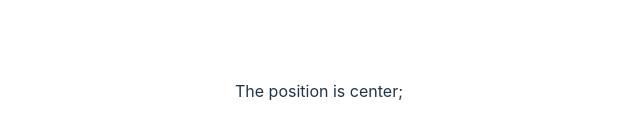
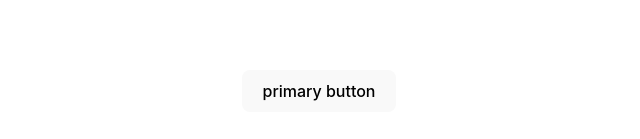
Before and after one commit to Dakshay505/react-typescript, a React (Vite) app: page / in a window 1280 px wide. Shown: the part 309-448 px from the top of the page, without its empty margins (321-961 px from the left). Built offline with nearby package versions, Linux system fonts and the light colour scheme.

Commit message:
using Omit and wrapping html element

```diff
--- a/src/App.tsx
+++ b/src/App.tsx
@@ -22,7 +22,9 @@ import "./App.css";
 // import Profile from "./components/auth/Profile";
 // import List from "./components/generic/List";
 // import RandomNumber from "./components/restriction/RandomNumber";
-import Toast from "./components/templateLiterals/Toast";
+// import Toast from "./components/templateLiterals/Toast";
+
+import Button from "./components/html/Button";
 
 function App() {
   //  const person = {
@@ -39,7 +41,6 @@ function App() {
   //   firstName:"Bruce",
   //   lastName:"Wayne"
   //  }]
-
 
   return (
     <>
@@ -101,7 +102,16 @@ function App() {
       /> */}
 
       {/* <RandomNumber  value={23} isPositive /> */}
-      <Toast position="center" />
+      {/* <Toast position="center" /> */}
+
+      <Button
+        varient="primary"
+        onClick={() => {
+          console.log("button clicked");
+        }}
+      >
+        primary button
+      </Button>
     </>
   );
 }
--- /dev/null
+++ b/src/components/html/Button.tsx
@@ -0,0 +1,17 @@
+import React from "react"
+
+
+type buttonProp ={
+    varient : "primary" | "secondary"
+    children:string
+} &Omit<React.ComponentProps<'button'>,"children">
+
+const Button = ({varient ,children , ...rest}:buttonProp) => {
+  return (
+    <div>
+        <button className={varient} >{children}</button>
+    </div>
+  )
+}
+
+export default Button
```
Also changed, not shown: src/components/html/Input.tsx (added, +11 -0 lines).
